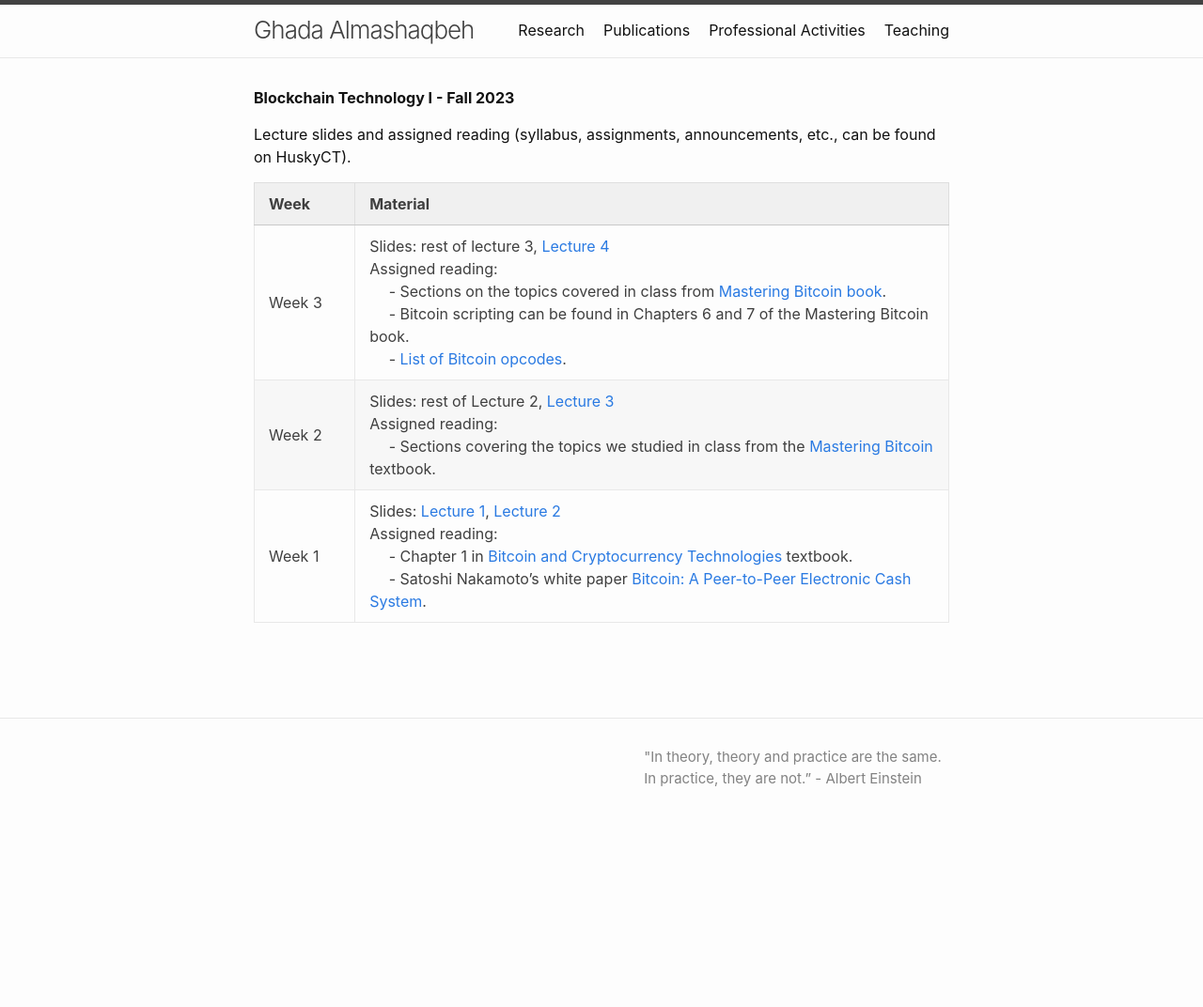
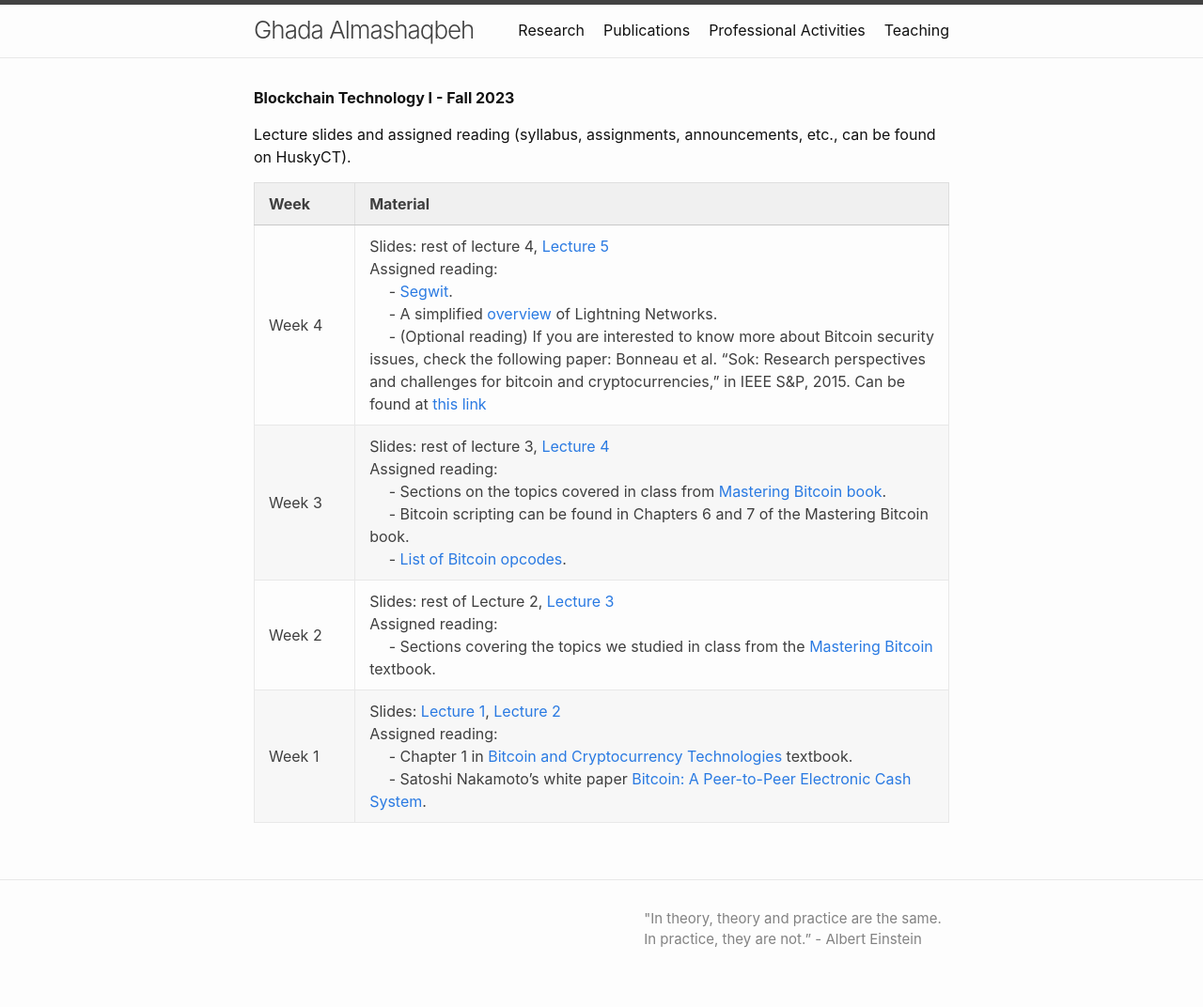
Before and after one commit to GhadaAlmashaqbeh/GhadaAlmashaqbeh.github.io, a Jekyll site: the page built from courses/blockchain-technology-f2023/index.md, in a window 1280 px wide. Shown: the whole page at 94% size. Built offline with Jekyll 4.4.1, drawn with Linux system fonts in a browser that asks for light colours; before the commit the page ends 900 px from its top, so only the background shows below that.

Commit message:
add lectures

```diff
--- a/courses/blockchain-technology-f2023/index.md
+++ b/courses/blockchain-technology-f2023/index.md
@@ -8,6 +8,7 @@ Lecture slides and assigned reading (syllabus, assignments, announcements, etc.,
 
 | Week&emsp;&emsp;| Material           |
 |----------|--------------------|
+| Week 4 | Slides: rest of lecture 4, [Lecture 5](./lecture5.pdf) <br/> Assigned reading: <br/> &emsp; - [Segwit](https://en.bitcoin.it/wiki/Segregated_Witness). <br/> &emsp; - A simplified [overview](https://academy.binance.com/blockchain/what-is-lightning-network) of Lightning Networks. <br/> &emsp; - (Optional reading) If you are interested to know more about Bitcoin security issues, check the following paper: Bonneau et al. "Sok: Research perspectives and challenges for bitcoin and cryptocurrencies," in IEEE S&P, 2015. Can be found at [this link](https://jbonneau.com/doc/BMCNKF15-IEEESP-bitcoin.pdf) |
 | Week 3 | Slides: rest of lecture 3, [Lecture 4](./lecture4.pdf) <br/> Assigned reading: <br/> &emsp; - Sections on the topics covered in class from [Mastering Bitcoin book](https://github.com/bitcoinbook/bitcoinbook/blob/develop/book.asciidoc). <br/> &emsp; - Bitcoin scripting can be found in Chapters 6 and 7 of the Mastering Bitcoin book. <br/> &emsp; - [List of Bitcoin opcodes](https://en.bitcoin.it/wiki/Script).|
 | Week 2 | Slides: rest of Lecture 2, [Lecture 3](./lecture3.pdf) <br/> Assigned reading: <br/> &emsp; - Sections covering the topics we studied in class from the [Mastering Bitcoin](https://github.com/bitcoinbook/bitcoinbook/blob/develop/book.asciidoc) textbook.  |
 | Week 1 | Slides: [Lecture 1](./lecture1.pdf), [Lecture 2](./lecture2.pdf) <br/> Assigned reading: <br/> &emsp; - Chapter 1 in [Bitcoin and Cryptocurrency Technologies](https://d28rh4a8wq0iu5.cloudfront.net/bitcointech/readings/princeton_bitcoin_book.pdf) textbook. <br/> &emsp; - Satoshi Nakamoto’s white paper [Bitcoin: A Peer-to-Peer Electronic Cash System](https://bitcoin.org/bitcoin.pdf). |
```
Also changed, not shown: 1 other file.
